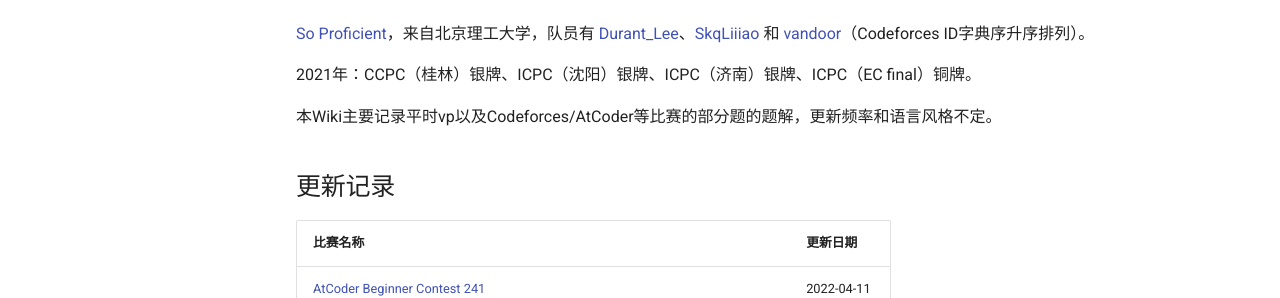
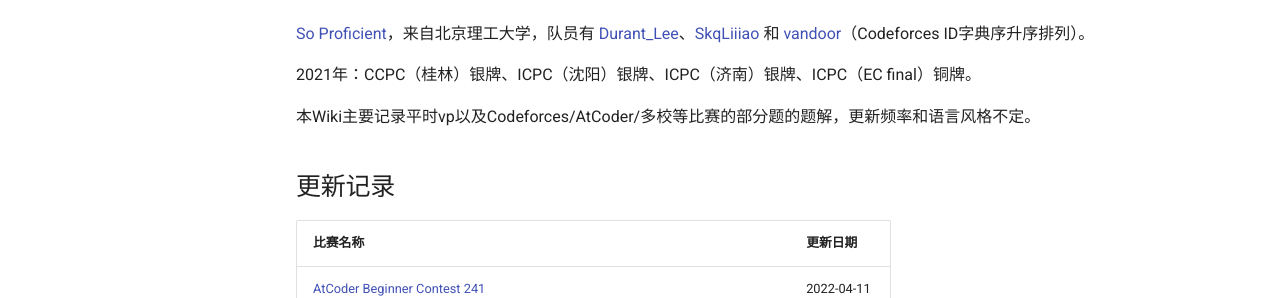
Before and after one commit to SkqLiao/team-wiki, an MkDocs documentation site: the page built from docs/index.md, in a window 1280 px wide and 900 px high. Shown: the part 258-556 px from the top of the window. Built offline with MkDocs 1.6.1 and Material for MkDocs 9.7.7, drawn with Linux system fonts in a browser that asks for light colours.

Commit message:
update README & index

```diff
--- a/docs/index.md
+++ b/docs/index.md
@@ -4,7 +4,7 @@
 
 2021年：CCPC（桂林）银牌、ICPC（沈阳）银牌、ICPC（济南）银牌、ICPC（EC final）铜牌。
 
-本Wiki主要记录平时vp以及Codeforces/AtCoder等比赛的部分题的题解，更新频率和语言风格不定。
+本Wiki主要记录平时vp以及Codeforces/AtCoder/多校等比赛的部分题的题解，更新频率和语言风格不定。
 
 ## 更新记录
 
```
Also changed, not shown: README.md (+1 -1 lines).
